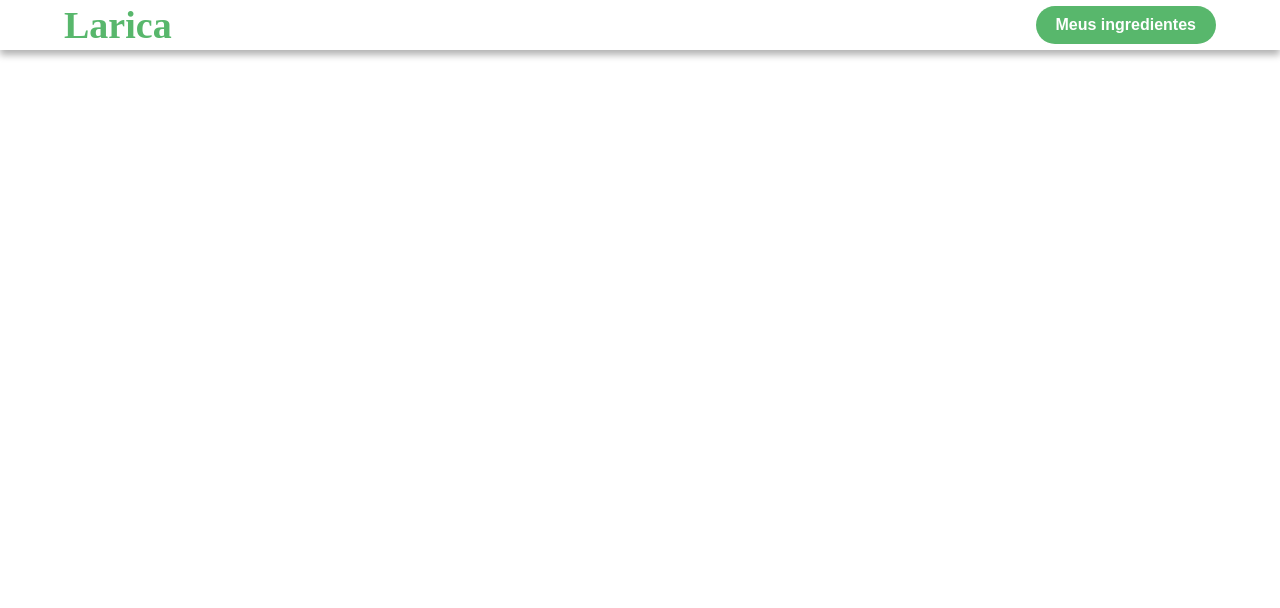
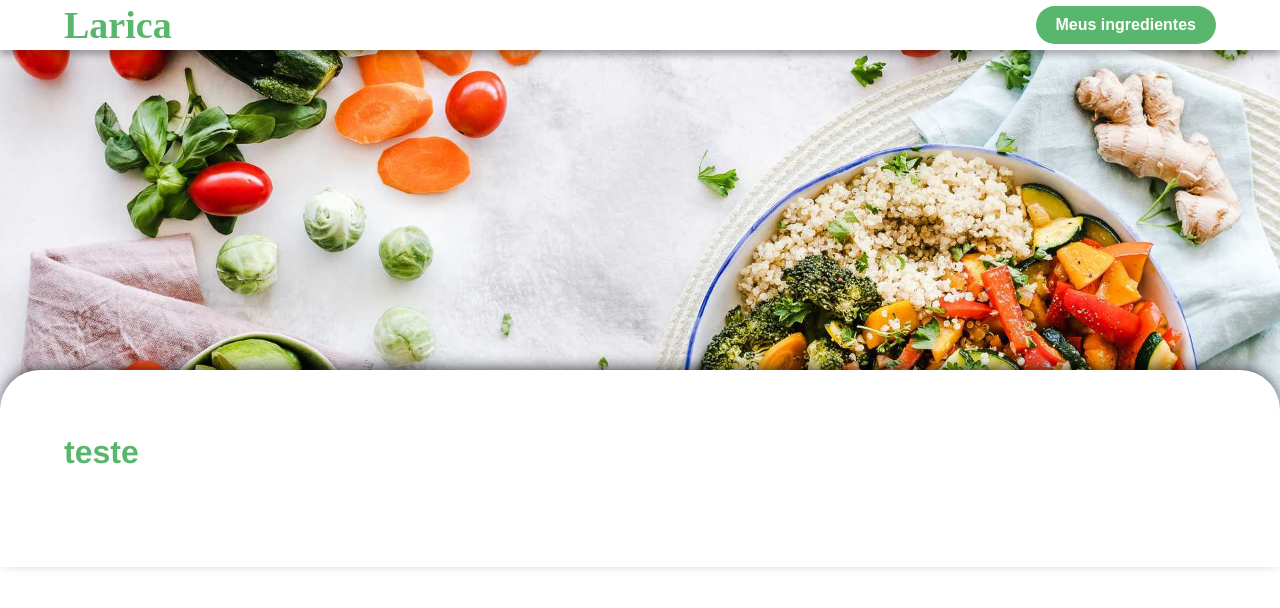
Before and after one commit to edusrmt/larica, a Vue app in the folder Larica-Vue/: page / in a window 1280 px wide. Shown: the top 608 px of the page. Built offline with nearby package versions, Linux system fonts and the light colour scheme.

Commit message:
:sparkles:Adiciona Body no vue

```diff
--- a/Larica-Vue/src/App.vue
+++ b/Larica-Vue/src/App.vue
@@ -1,15 +1,21 @@
 <template>
   <div id="app">
   <Header/>
+  <Body/>
+  <RecipeList/>
   </div>
 </template>
 
 <script>
 import Header from './components/header/header';
+import Body from './components/bodycontent/bodycontent';
+import RecipeList from './components/recipelist/recipelist';
 export default {
   name: 'App',
   components: {
-    Header
+    Header,
+    Body,
+    RecipeList
   }
 }
 </script>
--- a/Larica-Vue/src/Pages/Home/index.vue
+++ b/Larica-Vue/src/Pages/Home/index.vue
@@ -11,7 +11,6 @@ export default {
   components: {
     // header,
   }
-
 }
 </script>
 
--- /dev/null
+++ b/Larica-Vue/src/components/bodycontent/bodycontent.vue
@@ -0,0 +1,45 @@
+<template>
+  <div class="background">
+    <div class="content"><h2>teste</h2></div>
+  </div>
+</template>
+
+<script>
+  export default {
+    name: 'body',
+  }
+</script>
+
+<style>
+.background{
+  width:100%;
+  min-height: 100%;
+  padding-top: 40vh;
+  margin-top: 50px;
+  box-sizing: border-box;
+
+  background: url('~@/assets/background/home.jpg') no-repeat center top;
+  background-size: 100% auto;
+  background-repeat: no-repeat;
+
+  display: flex;
+  flex-direction: column;
+  justify-content: flex-end;
+}
+.content{
+  width: 100%;
+  padding: 5vw;
+  background-color:#fff;
+  border-top-left-radius:40px;
+  border-top-right-radius:40px;
+  -webkit-box-shadow: 0px -5px 15px -4px rgba(0,0,0,0.75);
+  -moz-box-shadow: 0px -5px 15px -4px rgba(0,0,0,0.75);
+  box-shadow: 0px -5px 15px -4px rgba(0,0,0,0.75);
+}
+h2 {
+    color: #58B76C;
+    font-size: 2rem;
+    margin-bottom: 2rem;
+    margin-top: 0;
+  }
+</style>
--- /dev/null
+++ b/Larica-Vue/src/components/recipelist/recipelist.vue
@@ -0,0 +1,12 @@
+<template>
+  <ul class="listrecipe"></ul>
+</template>
+
+<script>
+  export default {
+    name: 'recipelist',
+  }
+</script>
+
+<style>
+</style>
--- a/Larica-Vue/src/routes.js
+++ b/Larica-Vue/src/routes.js
@@ -2,7 +2,7 @@
 // import Vue from 'vue';
 // import Home from '../src/Pages/Home';
 
-// // Vue.use(VueRouter)
+// Vue.use(VueRouter)
 
 // export const router = new VueRouter({
 //   mode: 'history',
```
Also changed, not shown: Larica-Vue/src/assets/background/home.jpg (added), 1 other file (tests, documents, lock files or other folders).
